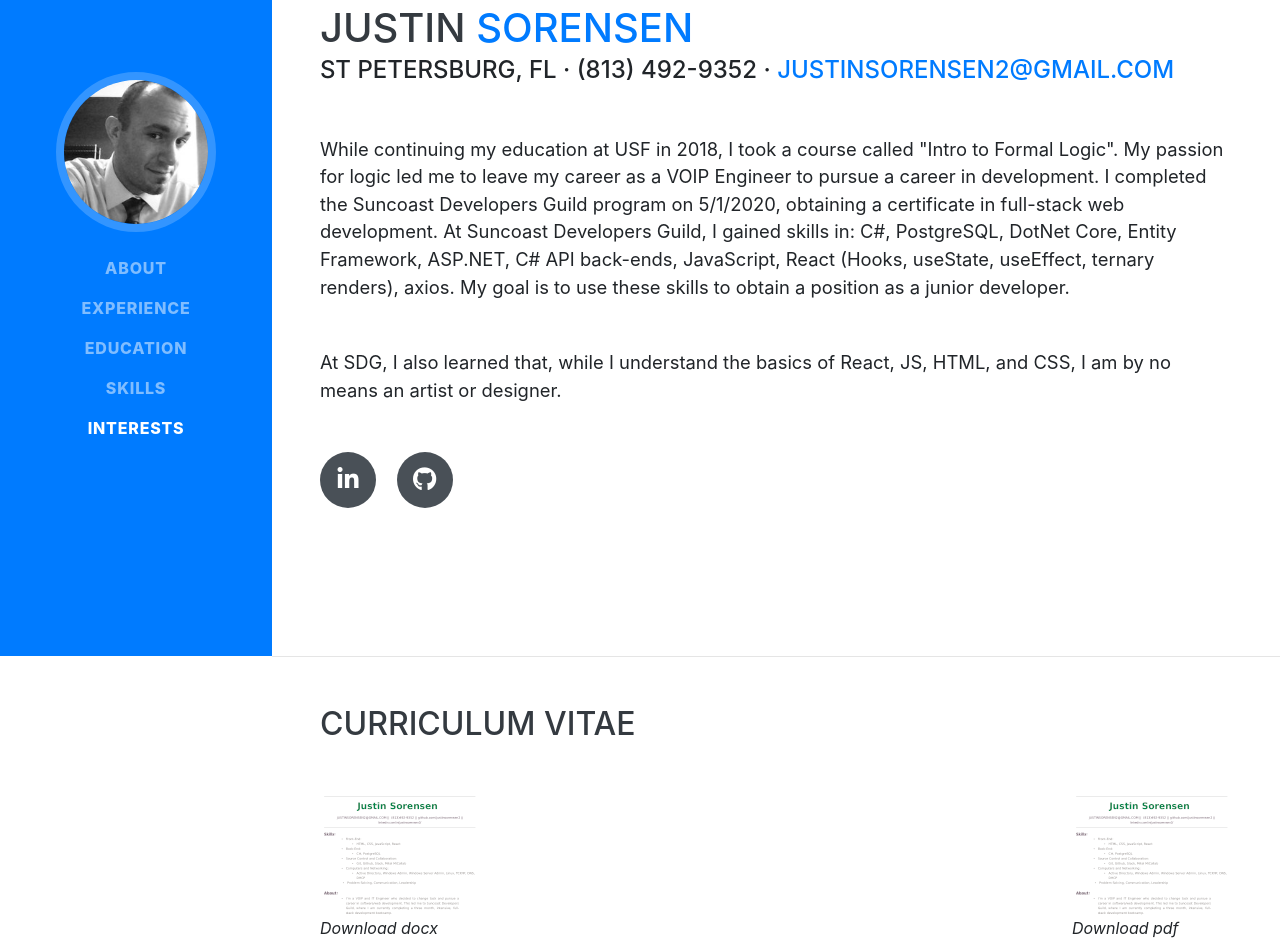
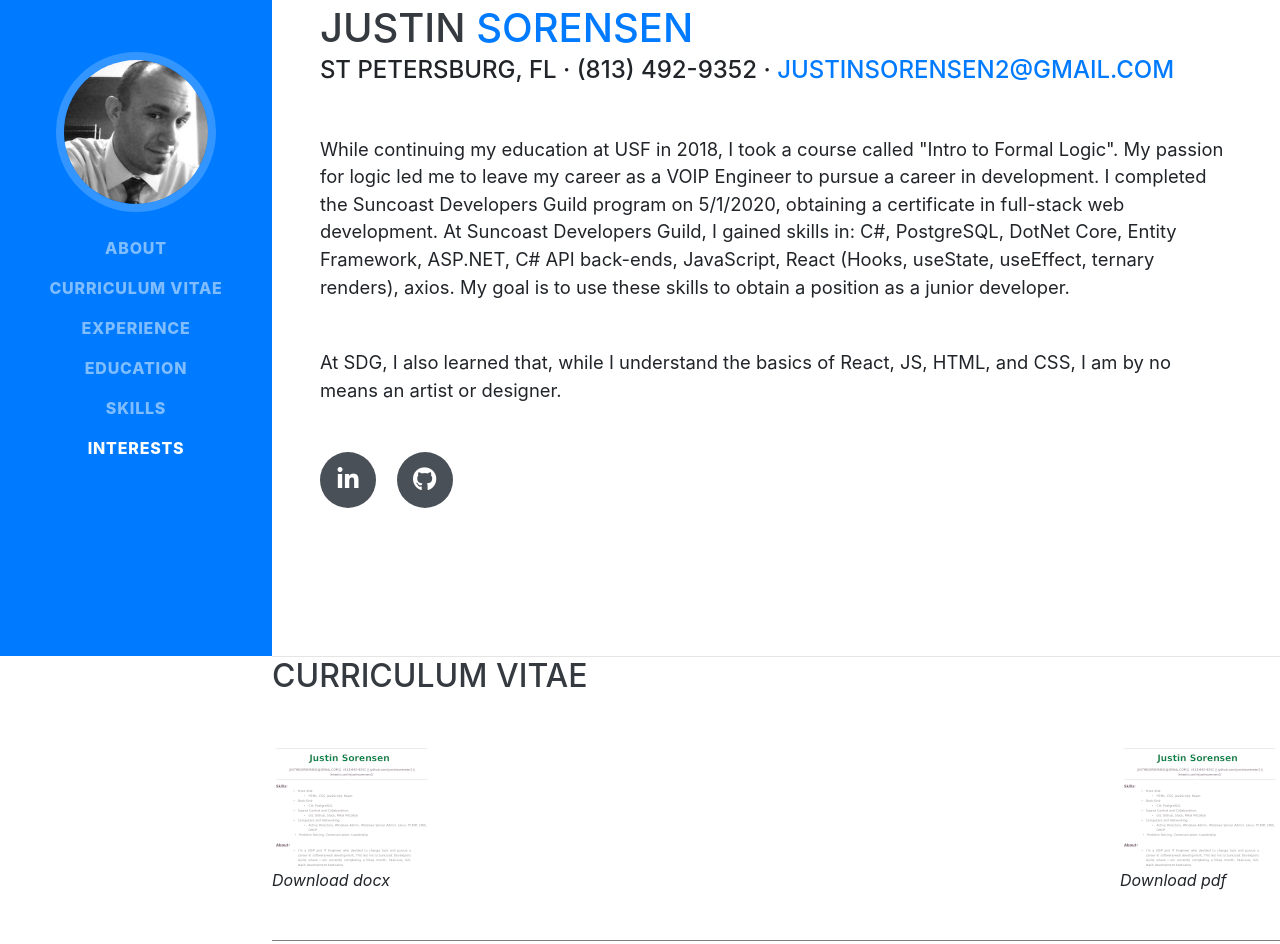
Before and after one commit to justinsorensen2/portfolio, a website with bundled scripts: page index.html in a window 1280 px wide. Shown: the part 144-1088 px from the top of the page. Built offline with nearby package versions, Linux system fonts and the light colour scheme; a web font is replaced by a local one.

```diff
--- a/index.html
+++ b/index.html
@@ -67,6 +67,11 @@
             <a class="nav-link js-scroll-trigger" href="#about">About</a>
           </li>
           <li class="nav-item">
+            <a class="nav-link js-scroll-trigger" href="#CV"
+              >Curriculum Vitae</a
+            >
+          </li>
+          <li class="nav-item">
             <a class="nav-link js-scroll-trigger" href="#experience"
               >Experience</a
             >
@@ -132,10 +137,7 @@
 
       <hr class="m-0" />
 
-      <section
-        class="resume-section p-3 p-lg-5 d-flex justify-content-center"
-        id="cv"
-      >
+      <section class="CV-FLEX" id="CV">
         <div class="w-100">
           <h2 class="mb-5">Curriculum Vitae</h2>
           <div
@@ -149,7 +151,7 @@
             <div class="PDF">
               <a href="../file/CV.pdf" download="Justin-Sorensen-Resume.pdf"
                 ><div class="CV-DOC"></div></a
-              ><i>Download pdf</i>
+              ><i>Download pdf </i>
             </div>
           </div>
         </div>
--- a/scss/_global.scss
+++ b/scss/_global.scss
@@ -36,6 +36,9 @@
 h3 {
   font-size: 2rem;
 }
+
+.CV-FLEX {
+  box-sizing: border-box;
 
 .CV-DOC {
   background-image: url("../img/CV.png");
```
Also changed, not shown: css/resume.css, css/resume.min.css, 1 other file.
